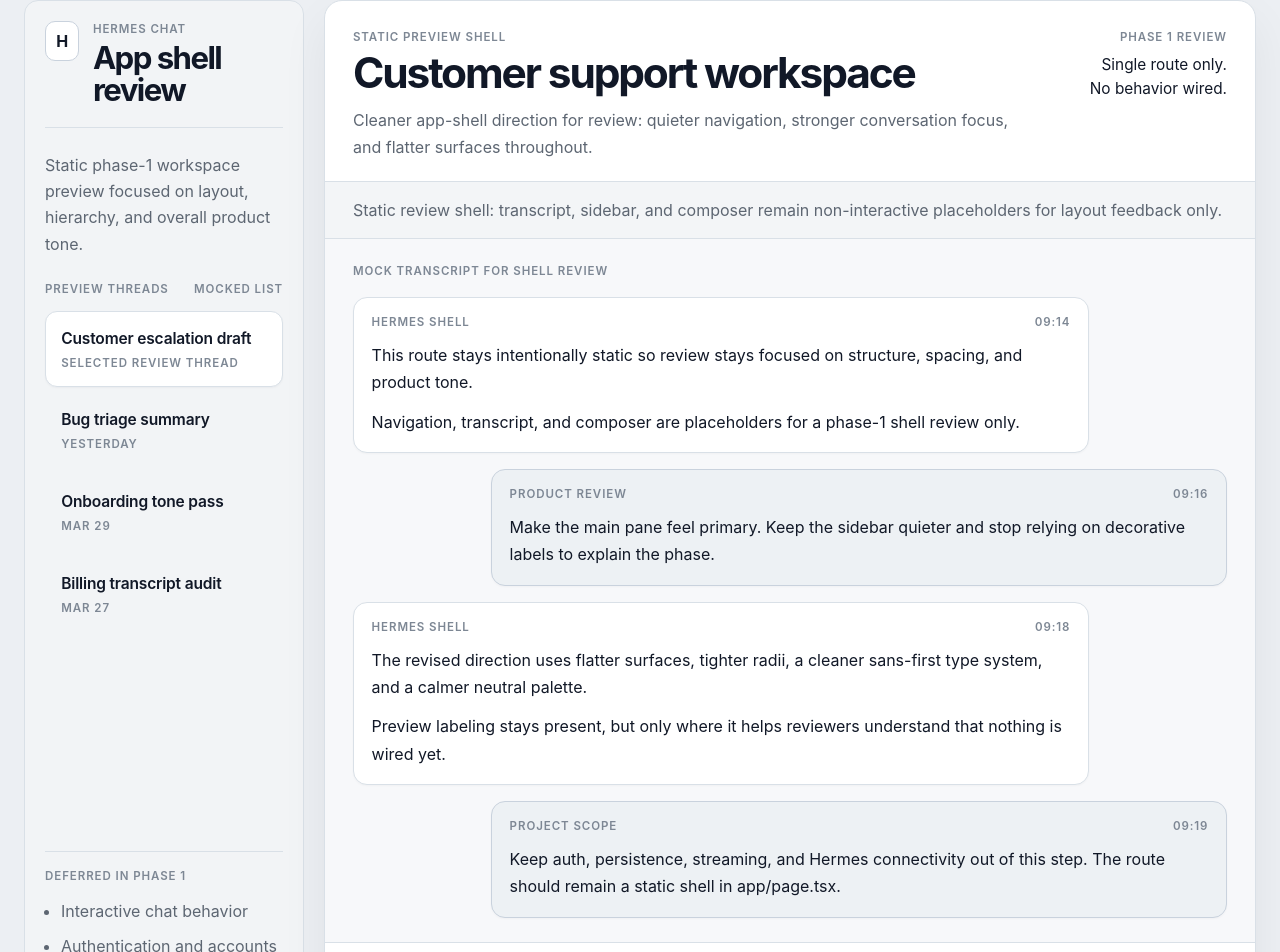
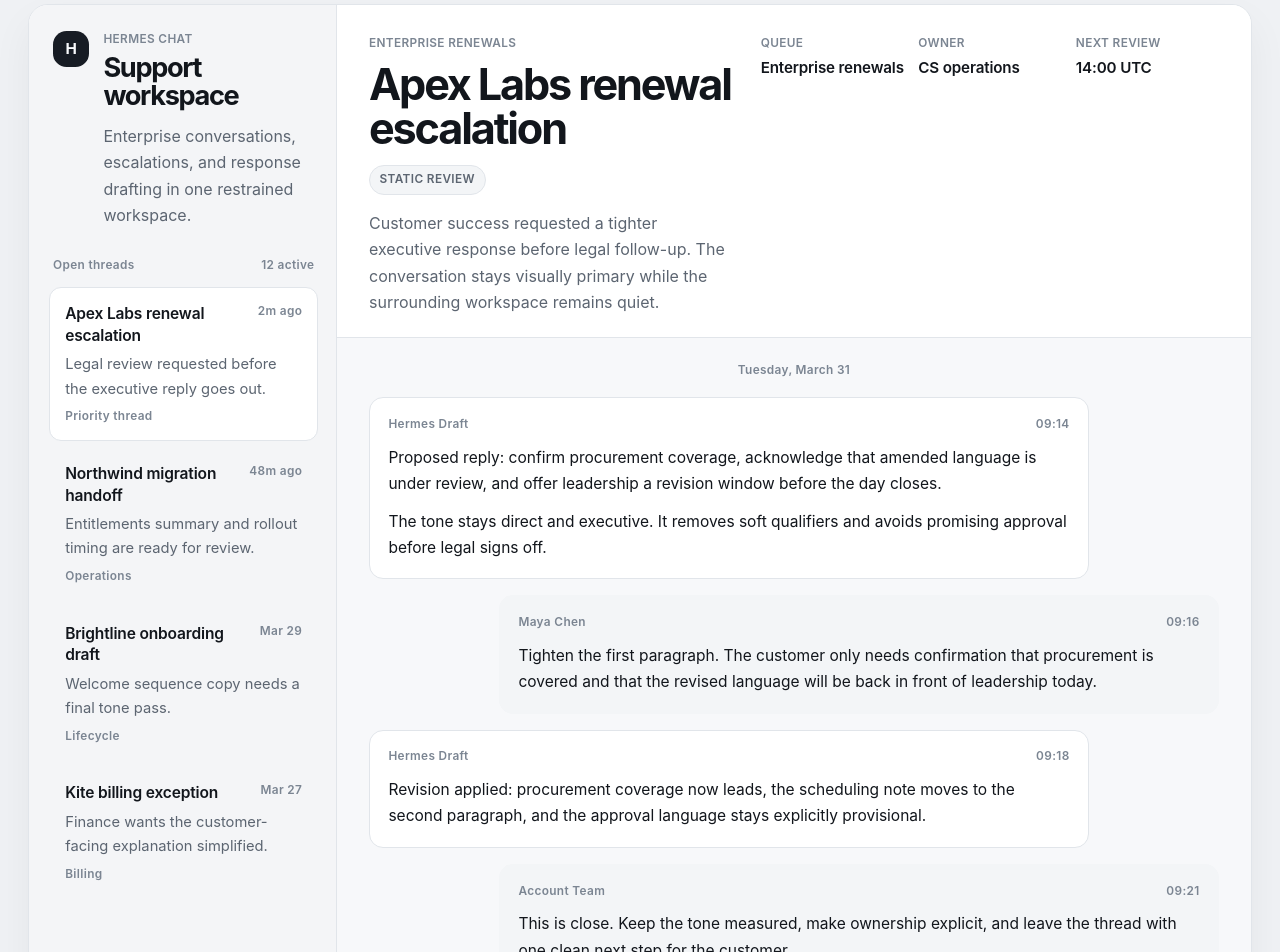
Before and after one commit to sai-samarth/hermes-chat, a Next.js app: page / in a window 1280 px wide. Shown: the part 24-976 px from the top of the page. Built offline with nearby package versions, Linux system fonts and the light colour scheme.

Commit message:
feat: polish final static shell review

```diff
--- a/app/globals.css
+++ b/app/globals.css
@@ -1,31 +1,33 @@
 :root {
   color-scheme: light;
-  --bg: #eceff3;
+  --bg: #eff1f4;
   --canvas: #f7f8fa;
   --surface: #ffffff;
   --surface-subtle: #f3f5f7;
-  --surface-muted: #edf1f4;
-  --sidebar: #f2f4f6;
-  --border: #d9e0e7;
-  --border-strong: #c9d2dd;
-  --text: #111827;
-  --muted: #5d6672;
-  --muted-soft: #7d8794;
-  --shadow: 0 20px 48px rgba(15, 23, 42, 0.06);
+  --sidebar: #f4f5f7;
+  --border: #e1e5ea;
+  --border-strong: #d2d8e0;
+  --text: #12161c;
+  --muted: #5c6571;
+  --muted-soft: #7b8592;
+  --shadow: 0 18px 40px rgba(15, 23, 42, 0.05);
 }
 
 * {
   box-sizing: border-box;
 }
 
+html,
+body {
+  min-height: 100%;
+}
+
 html {
-  min-height: 100%;
   background: var(--bg);
 }
 
 body {
   margin: 0;
-  min-height: 100vh;
   background: var(--bg);
   color: var(--text);
   font-family:
@@ -55,77 +57,94 @@ code {
 
 .preview-shell {
   min-height: 100vh;
+  padding: clamp(1rem, 2.2vw, 1.75rem);
+}
+
+.workspace-shell {
+  min-height: calc(100vh - clamp(2rem, 4.4vw, 3.5rem));
   max-width: 1480px;
   margin: 0 auto;
   display: grid;
-  grid-template-columns: minmax(248px, 280px) minmax(0, 1fr);
-  gap: 1.25rem;
-  padding: clamp(1rem, 2vw, 1.5rem);
+  grid-template-columns: minmax(264px, 308px) minmax(0, 1fr);
+  border: 1px solid var(--border);
+  border-radius: 20px;
+  background: var(--surface);
+  box-shadow: var(--shadow);
+  overflow: hidden;
 }
 
 .sidebar {
   display: flex;
   flex-direction: column;
-  gap: 1.5rem;
-  padding: 1.25rem;
-  border: 1px solid var(--border);
-  border-radius: 14px;
+  gap: 1.8rem;
+  padding: 1.5rem 1.1rem 1.1rem 1.25rem;
   background: var(--sidebar);
+  border-right: 1px solid var(--border);
 }
 
 .sidebar-top {
-  display: flex;
-  gap: 0.875rem;
-  align-items: flex-start;
-  padding-bottom: 1.25rem;
-  border-bottom: 1px solid var(--border);
+  display: grid;
+  grid-template-columns: auto minmax(0, 1fr);
+  gap: 0.9rem;
+  align-items: start;
+  padding: 0.15rem 0.35rem 0 0.25rem;
 }
 
 .brand-mark {
-  width: 2.5rem;
-  height: 2.5rem;
+  width: 2.25rem;
+  height: 2.25rem;
   display: grid;
   place-items: center;
-  border: 1px solid var(--border-strong);
-  border-radius: 10px;
-  background: var(--surface);
-  font-size: 1rem;
+  border-radius: 0.85rem;
+  background: #171c24;
+  color: #f8fafc;
+  font-size: 0.95rem;
   font-weight: 700;
-  letter-spacing: -0.02em;
+  letter-spacing: -0.03em;
 }
 
 .eyebrow,
 .section-label,
-.section-note,
-.thread-detail,
+.section-count,
+.thread-updated,
+.thread-meta,
+.sidebar-note-title,
+.review-pill,
+.chat-facts dt,
+.timeline-mark,
 .message-meta,
-.chat-meta-label,
-.composer-status,
-.transcript-label {
+.composer-label {
   margin: 0;
   color: var(--muted-soft);
-  font-size: 0.72rem;
+  font-size: 0.74rem;
   font-weight: 600;
-  letter-spacing: 0.08em;
+  letter-spacing: 0.03em;
+}
+
+.eyebrow,
+.sidebar-note-title,
+.review-pill,
+.chat-facts dt,
+.composer-label {
   text-transform: uppercase;
 }
 
-.sidebar-top h1,
-.chat-topbar h2 {
+.sidebar-title,
+.chat-topbar h1 {
   margin: 0.3rem 0 0;
   letter-spacing: -0.05em;
   line-height: 1.02;
   font-weight: 650;
 }
 
-.sidebar-top h1 {
-  font-size: clamp(1.55rem, 3vw, 1.95rem);
+.sidebar-title {
+  font-size: clamp(1.45rem, 2.6vw, 1.7rem);
 }
 
 .sidebar-intro,
 .sidebar-note,
 .chat-summary,
-.review-strip p,
+.thread-blurb,
 .composer-copy {
   margin: 0;
   color: var(--muted);
@@ -134,16 +153,20 @@ code {
 .sidebar-intro,
 .sidebar-note,
 .chat-summary,
-.review-strip p,
-.composer-copy,
-.scope-list {
+.thread-blurb,
+.composer-placeholder,
+.composer-copy {
   line-height: 1.65;
+}
+
+.sidebar-intro {
+  margin-top: 0.85rem;
 }
 
 .sidebar-section {
   display: flex;
   flex-direction: column;
-  gap: 0.8rem;
+  gap: 0.75rem;
 }
 
 .section-head {
@@ -151,6 +174,7 @@ code {
   justify-content: space-between;
   gap: 0.75rem;
   align-items: baseline;
+  padding: 0 0.25rem;
 }
 
 .thread-list {
@@ -163,10 +187,7 @@ code {
 }
 
 .thread-item {
-  display: flex;
-  flex-direction: column;
-  gap: 0.3rem;
-  padding: 0.9rem 0.95rem;
+  padding: 0.95rem 0.95rem 0.9rem;
   border: 1px solid transparent;
   border-radius: 12px;
   background: transparent;
@@ -175,11 +196,16 @@ code {
 .thread-item-active {
   border-color: var(--border);
   background: var(--surface);
-  box-shadow: 0 1px 2px rgba(15, 23, 42, 0.04);
+}
+
+.thread-row {
+  display: flex;
+  justify-content: space-between;
+  gap: 0.75rem;
+  align-items: flex-start;
 }
 
 .thread-title,
-.chat-meta-copy,
 .composer-placeholder {
   margin: 0;
   color: var(--text);
@@ -189,68 +215,95 @@ code {
   font-size: 0.97rem;
   font-weight: 600;
   letter-spacing: -0.01em;
+  line-height: 1.4;
+}
+
+.thread-updated {
+  white-space: nowrap;
+}
+
+.thread-blurb {
+  margin-top: 0.35rem;
+  font-size: 0.92rem;
+}
+
+.thread-meta {
+  margin-top: 0.45rem;
 }
 
 .sidebar-foot {
   margin-top: auto;
-  padding-top: 1rem;
+  padding: 1rem 0.25rem 0;
   border-top: 1px solid var(--border);
 }
 
-.scope-list {
-  margin: 0;
-  padding-left: 1rem;
-  color: var(--muted);
-  display: grid;
-  gap: 0.5rem;
+.sidebar-note {
+  margin-top: 0.35rem;
 }
 
 .chat-panel {
   min-width: 0;
-  min-height: calc(100vh - 3rem);
   display: flex;
   flex-direction: column;
-  border: 1px solid var(--border);
-  border-radius: 18px;
   background: var(--surface);
-  box-shadow: var(--shadow);
-  overflow: hidden;
 }
 
 .chat-topbar {
-  display: flex;
-  justify-content: space-between;
-  gap: 1.5rem;
-  padding: 1.75rem 1.75rem 1.3rem;
+  display: grid;
+  grid-template-columns: minmax(0, 1fr) auto;
+  gap: 1.75rem;
+  padding: 1.85rem 2rem 1.35rem;
   border-bottom: 1px solid var(--border);
 }
 
-.chat-topbar h2 {
-  font-size: clamp(1.9rem, 4vw, 2.65rem);
+.chat-heading-row {
+  display: flex;
+  flex-wrap: wrap;
+  gap: 0.9rem;
+  align-items: center;
+  margin-top: 0.32rem;
+}
+
+.chat-topbar h1 {
+  font-size: clamp(2rem, 4vw, 2.7rem);
+}
+
+.review-pill {
+  padding: 0.32rem 0.6rem;
+  border: 1px solid var(--border);
+  border-radius: 999px;
+  background: var(--surface-subtle);
+  color: var(--muted);
 }
 
 .chat-summary {
-  margin-top: 0.8rem;
-  max-width: 54rem;
+  margin-top: 0.95rem;
+  max-width: 48rem;
   font-size: 1rem;
 }
 
-.chat-meta {
-  min-width: 11rem;
-  align-self: flex-start;
-  text-align: right;
+.chat-context {
+  min-width: 18rem;
+  align-self: start;
 }
 
-.chat-meta-copy {
-  margin-top: 0.45rem;
-  font-size: 0.96rem;
-  line-height: 1.55;
+.chat-facts {
+  margin: 0;
+  display: grid;
+  grid-template-columns: repeat(3, minmax(0, 1fr));
+  gap: 0.9rem;
 }
 
-.review-strip {
-  padding: 0.95rem 1.75rem;
-  border-bottom: 1px solid var(--border);
-  background: var(--surface-subtle);
+.chat-facts div {
+  min-width: 0;
+}
+
+.chat-facts dd {
+  margin: 0.3rem 0 0;
+  color: var(--text);
+  font-size: 0.95rem;
+  font-weight: 600;
+  letter-spacing: -0.01em;
 }
 
 .message-list {
@@ -258,17 +311,21 @@ code {
   display: flex;
   flex-direction: column;
   gap: 1rem;
-  padding: 1.5rem 1.75rem;
+  padding: 1.5rem 2rem 1.75rem;
   background: var(--canvas);
 }
 
+.timeline-mark {
+  align-self: center;
+  padding-bottom: 0.1rem;
+}
+
 .message {
-  width: min(46rem, 100%);
-  padding: 1rem 1.1rem;
+  width: min(45rem, 100%);
+  padding: 1.1rem 1.15rem;
   border: 1px solid var(--border);
   border-radius: 14px;
   background: var(--surface);
-  box-shadow: 0 1px 2px rgba(15, 23, 42, 0.03);
 }
 
 .message-assistant {
@@ -277,24 +334,25 @@ code {
 
 .message-user {
   align-self: flex-end;
-  background: var(--surface-muted);
-  border-color: var(--border-strong);
+  background: var(--surface-subtle);
+  border-color: transparent;
 }
 
 .message-meta {
   display: flex;
   justify-content: space-between;
-  gap: 0.75rem;
+  gap: 1rem;
   margin-bottom: 0.7rem;
 }
 
 .message p {
   margin: 0;
-  line-height: 1.7;
+  font-size: 0.97rem;
+  line-height: 1.68;
 }
 
 .message p + p {
-  margin-top: 0.75rem;
+  margin-top: 0.72rem;
 }
 
 .composer-shell {
@@ -302,106 +360,145 @@ code {
   grid-template-columns: minmax(0, 1fr) auto;
   gap: 1rem;
   align-items: end;
-  padding: 1.25rem 1.75rem 1.75rem;
+  padding: 1.25rem 2rem 1.75rem;
   border-top: 1px solid var(--border);
   background: var(--surface);
 }
 
 .composer-field {
-  min-height: 104px;
+  min-height: 128px;
   display: flex;
   flex-direction: column;
   justify-content: space-between;
-  gap: 0.75rem;
+  gap: 1rem;
   padding: 1rem 1.1rem;
   border: 1px solid var(--border);
   border-radius: 14px;
-  background: var(--surface-subtle);
+  background: var(--surface);
 }
 
 .composer-placeholder {
   font-size: 1rem;
-  font-weight: 500;
 }
 
-.composer-actions {
-  display: flex;
-  flex-direction: column;
-  gap: 0.75rem;
-  align-items: flex-end;
+.composer-copy {
+  font-size: 0.92rem;
 }
 
 .composer-button {
-  min-width: 6rem;
-  padding: 0.8rem 1rem;
-  border: 1px solid var(--border-strong);
+  min-width: 6.25rem;
+  height: 2.75rem;
+  padding: 0 1.1rem;
+  border: 1px solid transparent;
   border-radius: 10px;
-  background: var(--surface);
-  color: var(--text);
+  background: #151a22;
+  color: #ffffff;
   font: inherit;
   font-weight: 600;
-  opacity: 0.65;
+  opacity: 0.32;
   cursor: not-allowed;
 }
 
+@media (max-width: 1180px) {
+  .chat-topbar {
+    grid-template-columns: 1fr;
+  }
+
+  .chat-context {
+    min-width: 0;
+  }
+
+  .chat-facts {
+    max-width: 32rem;
+  }
+}
+
 @media (max-width: 1080px) {
-  .preview-shell {
+  .workspace-shell {
+    min-height: auto;
     grid-template-columns: 1fr;
   }
 
   .chat-panel {
-    min-height: auto;
     order: 1;
   }
 
   .sidebar {
     order: 2;
+    border-top: 1px solid var(--border);
+    border-right: 0;
   }
 }
 
 @media (max-width: 780px) {
-  .chat-topbar {
-    flex-direction: column;
+  .preview-shell {
+    padding: 0.75rem;
   }
 
-  .chat-meta {
-    min-width: 0;
-    text-align: left;
+  .workspace-shell {
+    border-radius: 16px;
+  }
+
+  .chat-topbar,
+  .message-list,
+  .composer-shell {
+    padding-left: 1.1rem;
+    padding-right: 1.1rem;
+  }
+
+  .chat-facts {
+    grid-template-columns: 1fr;
+    gap: 0.9rem;
   }
 
   .composer-shell {
     grid-template-columns: 1fr;
   }
 
-  .composer-actions {
-    align-items: flex-start;
+  .message {
+    width: 100%;
   }
 }
 
 @media (max-width: 640px) {
-  .preview-shell {
-    gap: 0.8rem;
-    padding: 0.75rem;
+  .sidebar {
+    padding: 1rem 0.9rem;
   }
 
-  .sidebar {
-    padding: 1rem;
-    border-radius: 12px;
+  .brand-mark {
+    width: 2rem;
+    height: 2rem;
+    border-radius: 0.75rem;
   }
 
-  .chat-panel {
-    border-radius: 14px;
+  .sidebar-title {
+    font-size: 1.35rem;
   }
 
-  .chat-topbar,
-  .review-strip,
-  .message-list,
-  .composer-shell {
-    padding-left: 1rem;
-    padding-right: 1rem;
+  .chat-topbar {
+    padding-top: 1.35rem;
+    padding-bottom: 1.1rem;
   }
 
-  .message {
-    width: 100%;
+  .chat-topbar h1 {
+    font-size: clamp(1.7rem, 8vw, 2.15rem);
+  }
+
+  .chat-heading-row {
+    gap: 0.65rem;
+    align-items: flex-start;
+  }
+
+  .message-list {
+    padding-top: 1.2rem;
+  }
+
+  .composer-shell {
+    padding-top: 1rem;
+    padding-bottom: 1.1rem;
+  }
+
+  .composer-field {
+    min-height: 116px;
   }
 }
--- a/app/layout.tsx
+++ b/app/layout.tsx
@@ -4,9 +4,9 @@ import type { ReactNode } from "react";
 import "./globals.css";
 
 export const metadata: Metadata = {
-  title: "Hermes Chat | App Shell Review",
+  title: "Hermes Chat | Support Workspace",
   description:
-    "Static single-route app-shell review for Hermes Chat with a cleaner, conversation-first layout."
+    "Static single-route support workspace shell for Hermes Chat, refined for final frontend review."
 };
 
 type RootLayoutProps = Readonly<{
--- a/app/page.tsx
+++ b/app/page.tsx
@@ -1,93 +1,109 @@
 const threads = [
   {
-    title: "Customer escalation draft",
-    detail: "Selected review thread",
+    title: "Apex Labs renewal escalation",
+    updated: "2m ago",
+    blurb: "Legal review requested before the executive reply goes out.",
+    meta: "Priority thread",
     active: true
   },
   {
-    title: "Bug triage summary",
-    detail: "Yesterday",
+    title: "Northwind migration handoff",
+    updated: "48m ago",
+    blurb: "Entitlements summary and rollout timing are ready for review.",
+    meta: "Operations",
     active: false
   },
   {
-    title: "Onboarding tone pass",
-    detail: "Mar 29",
+    title: "Brightline onboarding draft",
+    updated: "Mar 29",
+    blurb: "Welcome sequence copy needs a final tone pass.",
+    meta: "Lifecycle",
     active: false
   },
   {
-    title: "Billing transcript audit",
-    detail: "Mar 27",
+    title: "Kite billing exception",
+    updated: "Mar 27",
+    blurb: "Finance wants the customer-facing explanation simplified.",
+    meta: "Billing",
     active: false
+  }
+];
+
+const facts = [
+  {
+    label: "Queue",
+    value: "Enterprise renewals"
+  },
+  {
+    label: "Owner",
+    value: "CS operations"
+  },
+  {
+    label: "Next review",
+    value: "14:00 UTC"
   }
 ];
 
 const messages = [
   {
     role: "assistant",
-    author: "Hermes Shell",
+    author: "Hermes Draft",
     time: "09:14",
     lines: [
-      "This route stays intentionally static so review stays focused on structure, spacing, and product tone.",
-      "Navigation, transcript, and composer are placeholders for a phase-1 shell review only."
+      "Proposed reply: confirm procurement coverage, acknowledge that amended language is under review, and offer leadership a revision window before the day closes.",
+      "The tone stays direct and executive. It removes soft qualifiers and avoids promising approval before legal signs off."
     ]
   },
   {
     role: "user",
-    author: "Product Review",
+    author: "Maya Chen",
     time: "09:16",
     lines: [
-      "Make the main pane feel primary. Keep the sidebar quieter and stop relying on decorative labels to explain the phase."
+      "Tighten the first paragraph. The customer only needs confirmation that procurement is covered and that the revised language will be back in front of leadership today."
     ]
   },
   {
     role: "assistant",
-    author: "Hermes Shell",
+    author: "Hermes Draft",
     time: "09:18",
     lines: [
-      "The revised direction uses flatter surfaces, tighter radii, a cleaner sans-first type system, and a calmer neutral palette.",
-      "Preview labeling stays present, but only where it helps reviewers understand that nothing is wired yet."
+      "Revision applied: procurement coverage now leads, the scheduling note moves to the second paragraph, and the approval language stays explicitly provisional."
     ]
   },
   {
     role: "user",
-    author: "Project Scope",
-    time: "09:19",
+    author: "Account Team",
+    time: "09:21",
     lines: [
-      "Keep auth, persistence, streaming, and Hermes connectivity out of this step. The route should remain a static shell in app/page.tsx."
+      "This is close. Keep the tone measured, make ownership explicit, and leave the thread with one clean next step for the customer."
     ]
   }
-];
-
-const outOfScope = [
-  "Interactive chat behavior",
-  "Authentication and accounts",
-  "Database or persistence",
-  "Hermes API integration"
 ];
 
 export default function Home() {
   return (
     <main className="preview-shell">
-      <aside className="sidebar" aria-label="Static navigation shell preview">
+      <div className="workspace-shell">
+        <aside className="sidebar" aria-label="Workspace navigation">
           <div className="sidebar-top">
             <div className="brand-mark">H</div>
+
             <div>
               <p className="eyebrow">Hermes Chat</p>
-            <h1>App shell review</h1>
+              <p className="sidebar-title">Support workspace</p>
+              <p className="sidebar-intro">
+                Enterprise conversations, escalations, and response drafting in
+                one restrained workspace.
+              </p>
             </div>
           </div>
-
-        <p className="sidebar-intro">
-          Static phase-1 workspace preview focused on layout, hierarchy, and
-          overall product tone.
-        </p>
 
           <section aria-labelledby="threads-heading" className="sidebar-section">
             <div className="section-head">
               <p id="threads-heading" className="section-label">
-              Preview threads
+                Open threads
               </p>
-            <span className="section-note">Mocked list</span>
+              <p className="section-count">12 active</p>
             </div>
 
             <ul className="thread-list">
@@ -96,58 +112,57 @@ export default function Home() {
                   key={thread.title}
                   className={`thread-item${thread.active ? " thread-item-active" : ""}`}
                 >
+                  <div className="thread-row">
                     <p className="thread-title">{thread.title}</p>
-                <p className="thread-detail">{thread.detail}</p>
+                    <p className="thread-updated">{thread.updated}</p>
+                  </div>
+
+                  <p className="thread-blurb">{thread.blurb}</p>
+                  <p className="thread-meta">{thread.meta}</p>
                 </li>
               ))}
             </ul>
           </section>
 
-        <section aria-labelledby="scope-heading" className="sidebar-section sidebar-foot">
-          <p id="scope-heading" className="section-label">
-            Deferred in phase 1
+          <div className="sidebar-foot">
+            <p className="sidebar-note-title">Review shell</p>
+            <p className="sidebar-note">
+              Single route, no live systems attached.
             </p>
-          <ul className="scope-list">
-            {outOfScope.map((item) => (
-              <li key={item}>{item}</li>
-            ))}
-          </ul>
-          <p className="sidebar-note">
-            Single route at <code>app/page.tsx</code>. Static shell only.
-          </p>
-        </section>
+          </div>
         </aside>
 
-      <section className="chat-panel" aria-label="Static chat application shell">
+        <section className="chat-panel" aria-label="Support workspace">
           <header className="chat-topbar">
             <div className="chat-title-block">
-            <p className="eyebrow">Static preview shell</p>
-            <h2>Customer support workspace</h2>
+              <p className="eyebrow">Enterprise renewals</p>
+
+              <div className="chat-heading-row">
+                <h1>Apex Labs renewal escalation</h1>
+                <span className="review-pill">Static review</span>
+              </div>
+
               <p className="chat-summary">
-              Cleaner app-shell direction for review: quieter navigation,
-              stronger conversation focus, and flatter surfaces throughout.
+                Customer success requested a tighter executive response before
+                legal follow-up. The conversation stays visually primary while
+                the surrounding workspace remains quiet.
               </p>
             </div>
 
-          <div className="chat-meta" aria-label="Preview context">
-            <p className="chat-meta-label">Phase 1 review</p>
-            <p className="chat-meta-copy">
-              Single route only.
-              <br />
-              No behavior wired.
-            </p>
+            <div className="chat-context">
+              <dl className="chat-facts" aria-label="Thread details">
+                {facts.map((fact) => (
+                  <div key={fact.label}>
+                    <dt>{fact.label}</dt>
+                    <dd>{fact.value}</dd>
+                  </div>
+                ))}
+              </dl>
             </div>
           </header>
 
-        <div className="review-strip">
-          <p>
-            Static review shell: transcript, sidebar, and composer remain
-            non-interactive placeholders for layout feedback only.
-          </p>
-        </div>
-
-        <div className="message-list" aria-label="Mocked conversation">
-          <p className="transcript-label">Mock transcript for shell review</p>
+          <div className="message-list" aria-label="Conversation transcript">
+            <p className="timeline-mark">Tuesday, March 31</p>
 
             {messages.map((message) => (
               <article
@@ -166,23 +181,24 @@ export default function Home() {
             ))}
           </div>
 
-        <footer className="composer-shell" aria-label="Static composer preview">
+          <footer className="composer-shell" aria-label="Response draft">
             <div className="composer-field">
-            <p className="composer-placeholder">Message Hermes Chat</p>
+              <p className="composer-label">Response draft</p>
+              <p className="composer-placeholder">
+                Confirm procurement coverage, keep approval language precise,
+                and offer leadership a revision window before 14:00 UTC.
+              </p>
               <p className="composer-copy">
-              Disabled in review. No state, streaming, auth, persistence, or
-              backend connectivity is included in this phase.
+                Executive tone, concise confirmation, clear ownership.
               </p>
             </div>
 
-          <div className="composer-actions">
-            <span className="composer-status">Static composer</span>
             <button className="composer-button" type="button" disabled>
               Send
             </button>
-          </div>
           </footer>
         </section>
+      </div>
     </main>
   );
 }
```
Lines whose indentation alone changed are shown as unchanged.
